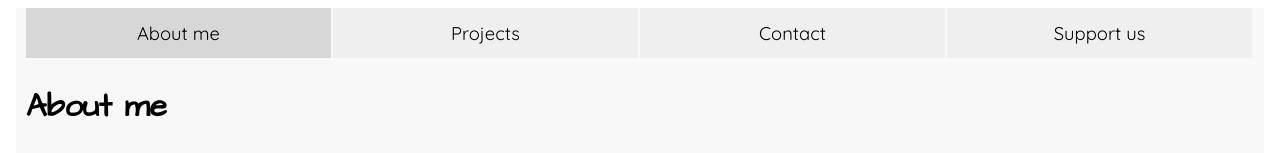
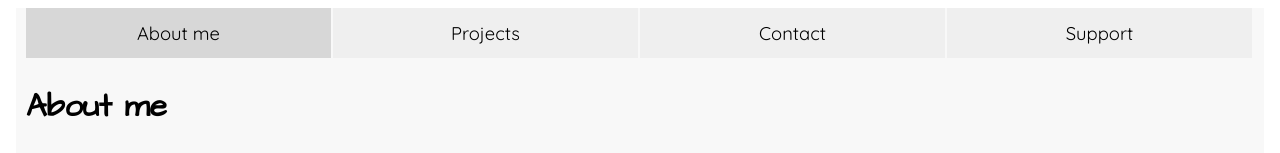
Before and after one commit to mit1mit1/mitchandrachel, a SvelteKit app: page / in a window 1280 px wide. Shown: the top 153 px of the page. Built offline with nearby package versions, Linux system fonts and the light colour scheme.

Commit message:
tweak: support button label

```diff
--- a/src/components/SupportUs.svelte
+++ b/src/components/SupportUs.svelte
@@ -1,4 +1,4 @@
-<h1>Support us</h1>
+<h1>Support</h1>
 <div class="supportUsBox">
 	<div>
 		If you enjoy my work and reckon it's worth a few bucks, please consider donating to:
--- a/src/routes/+page.svelte
+++ b/src/routes/+page.svelte
@@ -3,7 +3,7 @@
 	import SupportUs from '../components/SupportUs.svelte';
 	import AboutMe from '../components/AboutMe.svelte';
 	import Contact from '../components/Contact.svelte';
-	const tabs = ['About me', 'Projects', 'Contact', 'Support us'];
+	const tabs = ['About me', 'Projects', 'Contact', 'Support'];
 	let selectedTab = 'About me';
 
 	const selectTab = (tab: string) => {
@@ -25,7 +25,7 @@
 				<AboutMe />
 			{:else if selectedTab === 'Projects'}
 				<Projects />
-			{:else if selectedTab === 'Support us'}
+			{:else if selectedTab === 'Support'}
 				<SupportUs />
 			{:else if selectedTab === 'Contact'}
 				<Contact />
```
